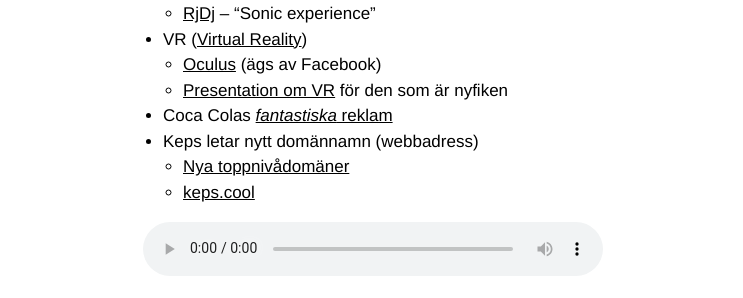
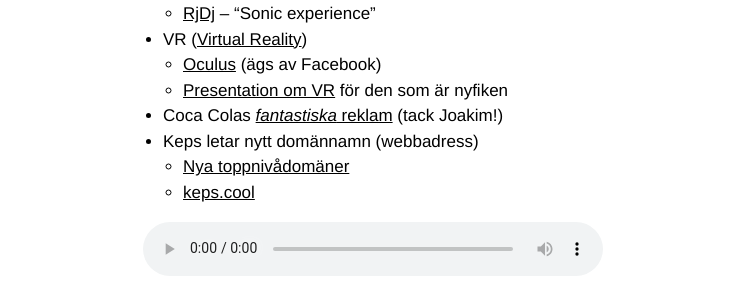
Before and after one commit to keps/keps.github.io, a Jekyll site: the page built from kepskast/_posts/2014-08-02-2.markdown, in a window 1280 px wide. Shown: the part 1048-1346 px from the top of the page, without its empty margins (267-1010 px from the left). Built offline with Jekyll 4.4.1, drawn with Linux system fonts in a browser that asks for light colours.

Commit message:
Added attribution

```diff
--- a/kepskast/_posts/2014-08-02-2.markdown
+++ b/kepskast/_posts/2014-08-02-2.markdown
@@ -24,7 +24,7 @@
 * VR ([Virtual Reality](http://en.wikipedia.org/wiki/Virtual_reality))
     * [Oculus](http://www.oculusvr.com/) (ägs av Facebook)
     * [Presentation om VR](https://www.youtube.com/watch?v=G-2dQoeqVVo) för den som är nyfiken
-* Coca Colas [_fantastiska_ reklam](https://www.youtube.com/watch?v=zlA9tXYxD8g)
+* Coca Colas [_fantastiska_ reklam](https://www.youtube.com/watch?v=zlA9tXYxD8g) (tack Joakim!)
 * Keps letar nytt domännamn (webbadress)
     * [Nya toppnivådomäner](https://iwantmyname.com/domains/new-gtld-domain-extensions)
     * [keps.cool](http://keps.cool)
--- a/kepskast/todo.markdown
+++ b/kepskast/todo.markdown
@@ -2,4 +2,3 @@
 ---
 
 * Site in English?
-* Register podcast on iTunes
```
